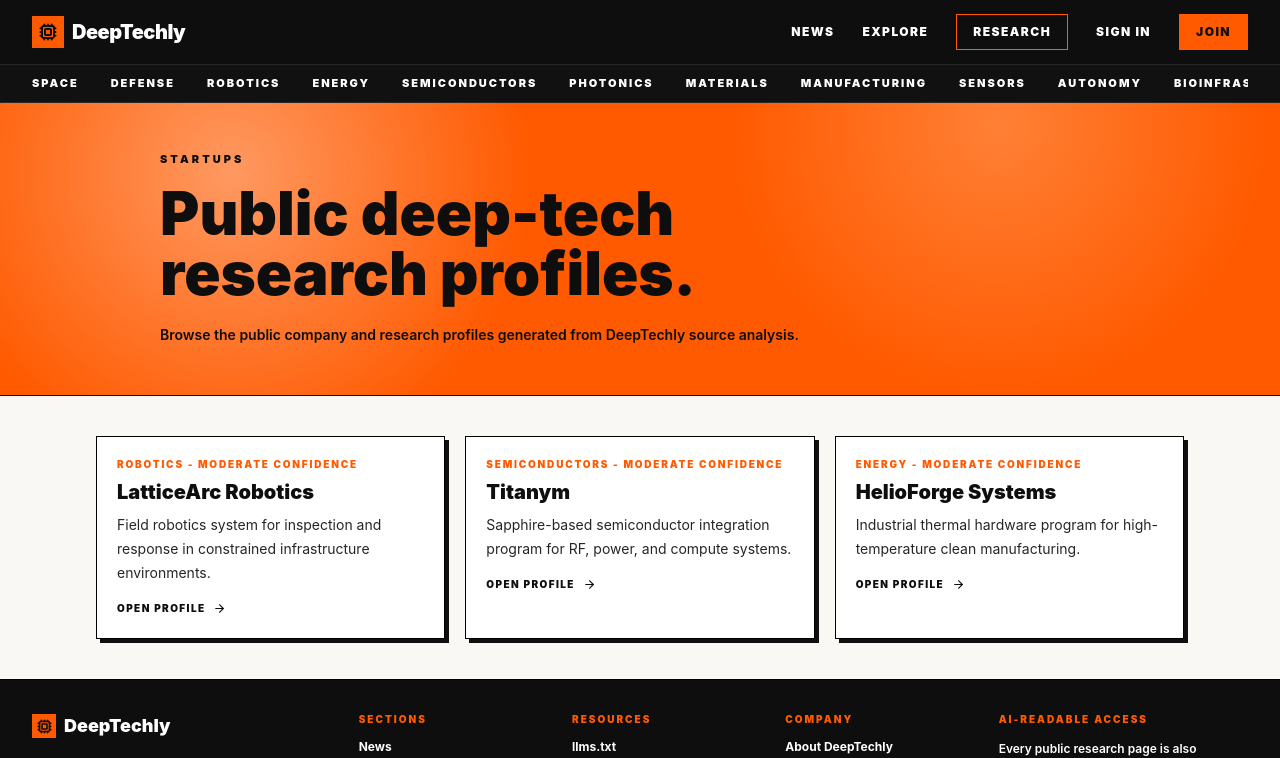
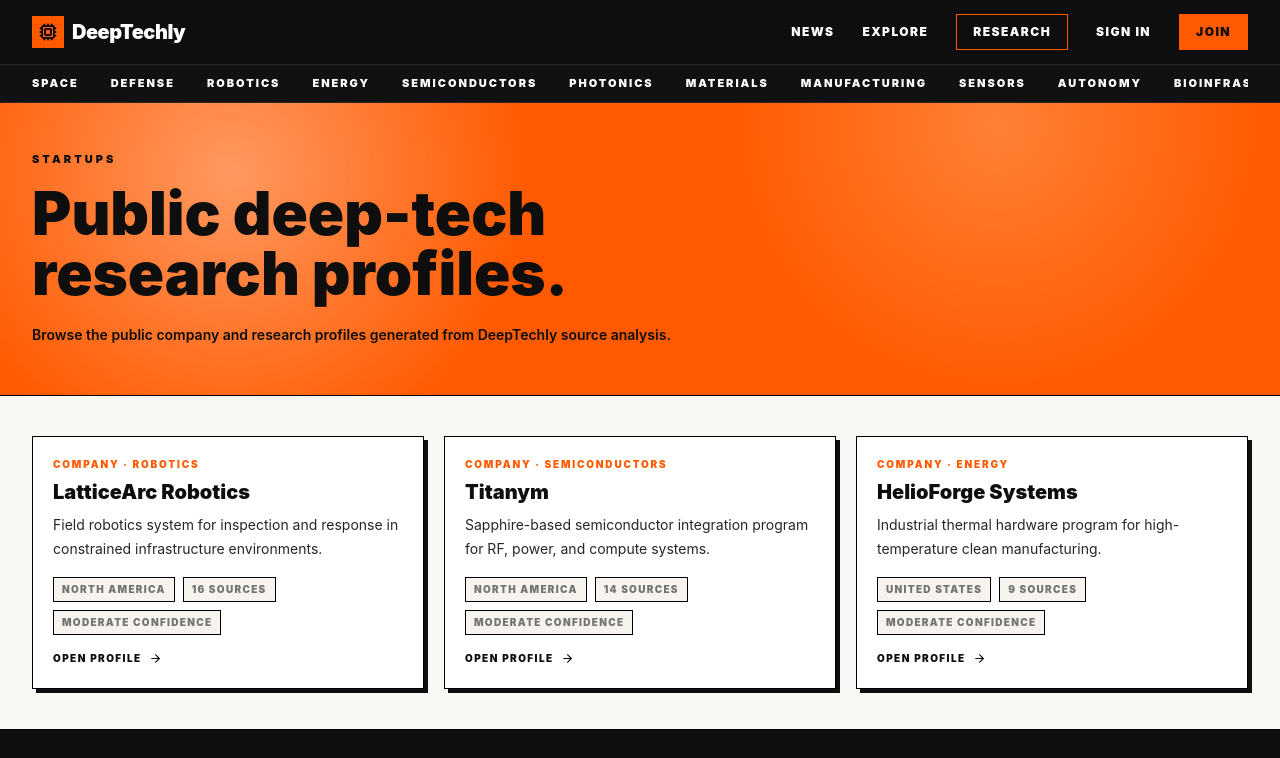
Before and after one commit to amaeteventurestudios/deeptechly, a Next.js app: page /startups in a window 1280 px wide. Shown: the top 758 px of the page. Built offline with nearby package versions, Linux system fonts and the light colour scheme; no server answers.

Commit message:
Polish published research pages

```diff
--- a/app/dossier/[slug]/page.tsx
+++ b/app/dossier/[slug]/page.tsx
@@ -81,7 +81,7 @@
       <ExternalLinksRow entity={entity} />
       <SnapshotPanel entity={entity} />
       <section className="w-full bg-paper">
-        <div className="mx-auto max-w-4xl px-4 pb-12 pt-2 sm:px-6 lg:px-8">
+        <div className="mx-auto max-w-[1200px] px-4 pb-12 pt-2 sm:px-6 lg:px-8">
           <ExecutiveSummary entity={entity} />
           <OverviewSection entity={entity} />
           <TechnicalSummarySection entity={entity} />
--- a/app/startup/[slug]/page.tsx
+++ b/app/startup/[slug]/page.tsx
@@ -70,7 +70,7 @@
     <PageShell>
       <ProfileHero entity={entity} articleAvailable={availability.article} dossierAvailable={availability.dossier} />
       <section className="w-full bg-paper">
-        <div className="mx-auto grid max-w-[1040px] gap-8 px-4 py-10 sm:px-6 lg:grid-cols-[1fr_320px] lg:px-8">
+        <div className="mx-auto grid max-w-[1200px] gap-8 px-4 py-10 sm:px-6 lg:grid-cols-[minmax(0,1fr)_320px] lg:px-8">
           <main className="min-w-0">
             <OverviewSection entity={entity} />
             <TechnicalSummarySection entity={entity} />
--- a/app/startups/page.tsx
+++ b/app/startups/page.tsx
@@ -16,7 +16,7 @@
   return (
     <PageShell>
       <section className="w-full border-b border-black bg-deepOrange deeptech-texture">
-        <div className="mx-auto max-w-5xl px-4 py-12 sm:px-6 lg:px-8">
+        <div className="mx-auto max-w-[1280px] px-4 py-12 sm:px-6 lg:px-8">
           <p className="text-[11px] font-black uppercase tracking-[0.28em]">
             Startups
           </p>
@@ -31,7 +31,7 @@
       </section>
 
       <section className="w-full bg-paper">
-        <div className="mx-auto grid max-w-6xl gap-5 px-4 py-10 sm:px-6 md:grid-cols-2 lg:grid-cols-3 lg:px-8">
+        <div className="mx-auto grid max-w-[1280px] gap-5 px-4 py-10 sm:px-6 md:grid-cols-2 lg:grid-cols-3 lg:px-8">
           {entities.map((entity) => (
             <Link
               key={entity.slug}
@@ -39,10 +39,15 @@
               className="block border border-black bg-white p-5 shadow-hard hover:bg-paleOrange"
             >
               <p className="text-[10px] font-black uppercase tracking-[0.18em] text-deepOrange">
-                {entity.sector} - {entity.confidenceLabel}
+                {entity.entityType ?? "Research profile"} · {entity.sector}
               </p>
               <h2 className="mt-2 text-xl font-black leading-tight">{entity.name}</h2>
               <p className="mt-2 text-sm leading-6 text-charcoal">{entity.summary}</p>
+              <div className="mt-4 flex flex-wrap gap-2 text-[10px] font-black uppercase tracking-[0.13em] text-muted">
+                {entity.region ? <span className="border border-black bg-offWhite px-2 py-1">{entity.region}</span> : null}
+                {entity.sourceCount > 0 ? <span className="border border-black bg-offWhite px-2 py-1">{entity.sourceCount} sources</span> : null}
+                {entity.confidenceLabel ? <span className="border border-black bg-offWhite px-2 py-1">{entity.confidenceLabel}</span> : null}
+              </div>
               <span className="mt-4 inline-flex items-center gap-2 text-[10px] font-black uppercase tracking-[0.14em]">
                 Open Profile
                 <ArrowRight size={13} />
--- a/components/article/ArticleComponents.tsx
+++ b/components/article/ArticleComponents.tsx
@@ -128,7 +128,7 @@
   }
 
   return (
-    <div className="grid h-64 grid-cols-6 grid-rows-5 gap-2 border-b border-black bg-paleOrange p-5 sm:h-80">
+    <div className="relative grid h-64 grid-cols-6 grid-rows-5 gap-2 border-b border-black bg-paleOrange p-5 sm:h-80">
       <div className="col-span-2 row-span-5 border border-black bg-ink" />
       <div className="col-span-3 row-span-2 border border-black bg-deepOrange" />
       <div className="row-span-4 border border-black bg-white" />
@@ -136,6 +136,10 @@
       <div className="col-span-1 row-span-3 border border-black bg-charcoal" />
       <div className="col-span-2 row-span-1 border border-black bg-deepOrange" />
       <div className="col-span-4 border border-black bg-ink" />
+      <div className="absolute bottom-5 left-5 right-5 border border-black bg-white px-3 py-2 shadow-hard">
+        <p className="text-[10px] font-black uppercase tracking-[0.16em] text-deepOrange">{entity.sector}</p>
+        <p className="mt-1 truncate text-sm font-black">{entity.name}</p>
+      </div>
     </div>
   );
 }
@@ -303,6 +307,8 @@
   return (
     <a
       href={source.url}
+      target="_blank"
+      rel="noreferrer"
       className="block border border-black bg-white p-4 shadow-[3px_3px_0_#0f0f0f] transition-colors hover:bg-paleOrange focus-visible:outline focus-visible:outline-2 focus-visible:outline-offset-2 focus-visible:outline-deepOrange"
     >
       <div className="flex flex-col gap-3 sm:flex-row sm:items-start sm:justify-between">
--- a/components/dossier/DossierComponents.tsx
+++ b/components/dossier/DossierComponents.tsx
@@ -81,7 +81,7 @@
     ["Sources", `${entity.sourceCount}`],
     ["Confidence", `${entity.confidenceLabel} (${entity.confidenceScore}/100)`],
     ["Updated", entity.updatedAt ?? entity.lastResearchedAt]
-  ];
+  ].filter(([, value]) => hasPublicValue(value));
 
   return (
     <section className="w-full border-b border-black bg-deepOrange deeptech-texture">
@@ -124,7 +124,7 @@
                     <span className="block text-[10px] font-black uppercase tracking-[0.18em] text-deepOrange">
                       {label}
                     </span>
-                    <span className="font-black">{value || notConfirmed}</span>
+                    <span className="font-black">{value}</span>
                   </p>
                 ))}
                 {articleAvailable ? <Link
@@ -159,6 +159,8 @@
             <a
               key={link.label}
               href={link.href}
+              target="_blank"
+              rel="noreferrer"
               className="inline-flex shrink-0 items-center gap-2 border border-black bg-white px-3 py-2 text-[10px] font-black uppercase tracking-[0.14em] hover:bg-deepOrange"
             >
               {link.label}
@@ -188,7 +190,7 @@
     ["Confidence", entity.snapshot.confidence],
     ["Last updated", entity.updatedAt ?? entity.lastResearchedAt],
     ["Research status", entity.snapshot.researchStatus]
-  ];
+  ].filter(([, value]) => hasPublicValue(value));
 
   return (
     <section className="w-full bg-transparent">
@@ -205,7 +207,7 @@
                 <p className="text-[10px] font-black uppercase tracking-[0.16em] text-muted">
                   {label}
                 </p>
-                <p className="mt-1 text-sm font-bold">{value || notConfirmed}</p>
+                <p className="mt-1 text-sm font-bold">{value}</p>
               </div>
             ))}
           </div>
@@ -213,6 +215,10 @@
       </div>
     </section>
   );
+}
+
+function hasPublicValue(value: string | null | undefined) {
+  return Boolean(value && value.trim() && !/^(unknown|n\/a|null|undefined)$/i.test(value.trim()));
 }
 
 export function ExecutiveSummary({ entity }: { entity: ResearchEntity }) {
@@ -1171,6 +1177,8 @@
   return (
     <a
       href={source.url}
+      target="_blank"
+      rel="noreferrer"
       className={`${panelClass} block p-4 transition-colors hover:bg-paleOrange focus-visible:outline focus-visible:outline-2 focus-visible:outline-offset-2 focus-visible:outline-deepOrange`}
     >
       <p className="text-[10px] font-black uppercase tracking-[0.18em] text-deepOrange">
```
